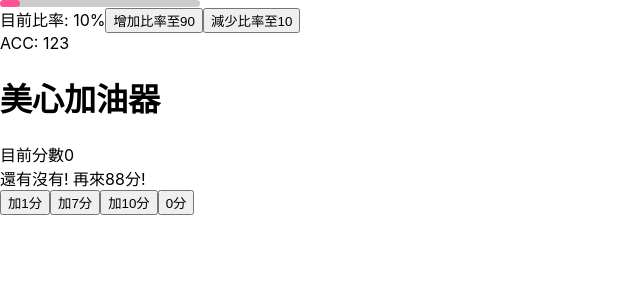
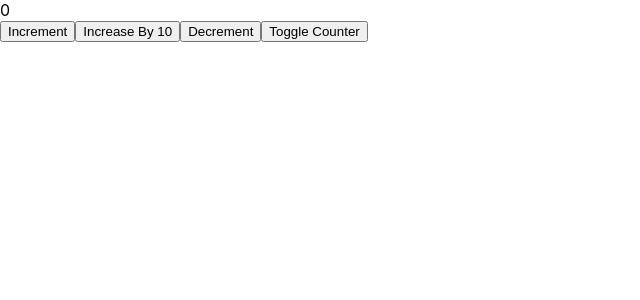
Before and after one commit to AndrewYEEE/ReactDemo, a React (Create React App) app: page / in a window 1280 px wide. Shown: the top 300 px of the page, without its empty margins (0-640 px from the left). Built offline with nearby package versions, Linux system fonts and the light colour scheme.

Commit message:
20230207 Redux 與 Redux Toolkit練習

```diff
--- a/package.json
+++ b/package.json
@@ -3,6 +3,7 @@
   "version": "0.1.0",
   "private": true,
   "dependencies": {
+    "@reduxjs/toolkit": "^1.9.2",
     "@testing-library/jest-dom": "^5.16.5",
     "@testing-library/react": "^13.4.0",
     "@testing-library/user-event": "^13.5.0",
--- /dev/null
+++ b/src/functioncomponent/Counter.js
@@ -0,0 +1,33 @@
+import { useDispatch, useSelector} from "react-redux";
+import { COUNTER_ACTION } from "../store/reduce";
+import { counterActions } from "../store/toolkit_reducer";
+
+const Counter=()=>{
+    //使用原始Redux
+    // const show = useSelector((state)=>{ return state.showCounter});
+    // const counter = useSelector((state)=>{return state.counter});
+
+    //使用Redux-Toolkit
+    const show = useSelector((state)=>{ return state.counter.showCounter});
+    const counter = useSelector((state)=>{return state.counter.counter});
+    const dispatch = useDispatch();
+
+    return (
+        <div>
+            { show && <div>{counter}</div>}
+            {/*  使用原始Redux
+            <button onClick={()=>{dispatch({type:COUNTER_ACTION.INCREMENT})}}>Increment</button>
+            <button onClick={()=>{dispatch({type:COUNTER_ACTION.INCREASE,amount:10})}}>Increase By 10</button>
+            <button onClick={()=>{dispatch({type:COUNTER_ACTION.DECREMENT})}}>Decrement</button>
+            <button onClick={()=>{dispatch({type:COUNTER_ACTION.TOGGLE})}}>Toggle Counter</button>
+            */}
+            {/* {//使用Redux-Toolkit} */}
+            <button onClick={()=>{dispatch(counterActions.increment())}}>Increment</button>
+            <button onClick={()=>{dispatch(counterActions.increase(10))}}>Increase By 10</button>
+            <button onClick={()=>{dispatch(counterActions.decrement())}}>Decrement</button>
+            <button onClick={()=>{dispatch(counterActions.toggleCounter())}}>Toggle Counter</button>
+        </div>
+    )
+}
+
+export default Counter;
--- a/src/index.js
+++ b/src/index.js
@@ -21,6 +21,10 @@ import MyApp3 from './functioncomponent/MyApp3';
 import MyApp4 from './functioncomponent/MyApp4';
 import {Provider, useDispatch} from 'react-redux';
 import Store from './model/store';
+import Counter from './functioncomponent/Counter';
+import CounterStore from './store/store';
+import ToolKitStore from './store/toolkit_store';
+
 const printMessage=()=>{
   document.getElementById('show-area').innerHTML="我被按到了";
 }
@@ -45,8 +49,9 @@ root.render(
     <PracticeApp2/>
     <MyApp3/> */}
     {/* <MyApp4></MyApp4> */}
-    <Provider store={Store}>
-      <PracticeApp1/>
+    <Provider store={ToolKitStore}>
+      {/* <PracticeApp1/> */}
+      <Counter></Counter>
     </Provider>
   </React.StrictMode>
 );
--- /dev/null
+++ b/src/store/reduce.js
@@ -0,0 +1,34 @@
+const initialState = {
+    counter: 0,
+    showCounter: true,
+}
+
+const COUNTER_ACTION = {
+    INCREMENT:"INCREMENT",
+    INCREASE: "INCREASE",
+    DECREMENT:"DECREMENT",
+    TOGGLE:"TOGGLE",
+}
+
+
+const counterReducer = (state=initialState,action)=>{
+    const stateNext = Object.assign({},state);
+    switch (action.type){
+        case COUNTER_ACTION.INCREMENT:
+            stateNext.counter = stateNext.counter+1;
+            return stateNext
+        case COUNTER_ACTION.INCREASE:
+            stateNext.counter = stateNext.counter+action.amount;
+            return stateNext
+        case COUNTER_ACTION.DECREMENT:
+            stateNext.counter = stateNext.counter-1;
+            return stateNext
+        case COUNTER_ACTION.TOGGLE:
+            stateNext.showCounter = !stateNext.showCounter;
+            return stateNext
+        default:
+            return state
+    }
+};
+
+export {counterReducer, COUNTER_ACTION}
--- /dev/null
+++ b/src/store/store.js
@@ -0,0 +1,5 @@
+import { createStore } from "redux";
+import { counterReducer } from "./reduce";
+
+const CounterStore = createStore(counterReducer);
+export default CounterStore;
--- /dev/null
+++ b/src/store/toolkit_reducer.js
@@ -0,0 +1,54 @@
+import { createSlice, createAction, createReducer } from '@reduxjs/toolkit';
+
+//==============使用Action與Reducer==========//
+
+const initLoginInfo = {
+    account: '123',
+    password: '456',
+}
+
+//建立Action
+const LOGIN_SET_ACCOUNT = createAction("login/set/account");
+const LOGIN_SET_PASSWORD = createAction("login/set/password");
+
+const LoginReducer = createReducer(initLoginInfo,(builder)=>{
+    builder
+    .addCase(LOGIN_SET_ACCOUNT,(state,action)=>{
+        state.account = action.payload; //直接叫payload的原因是因為會直接使用Action Creater做更改 ex: LOGIN_SET_ACCOUNT("123")
+    })
+    .addCase(LOGIN_SET_PASSWORD,(state,action)=>{
+        state.password = action.payload; //直接叫payload的原因是因為會直接使用Action Creater做更改 ex: LOGIN_SET_PASSWORD("123")
+    });
+});
+
+
+//==============使用createSlice==============//
+const initialState = {
+    counter: 0,
+    showCounter: true,
+};
+
+
+const counterSlice = createSlice({
+    name: "counter",
+    initialState,
+    reducers: {
+        increment(state){
+            state.counter++;
+        },
+        decrement(state){
+            state.counter--;
+        },
+        increase(state, action){
+            state.counter = state.counter+ action.payload; //直接叫payload的原因是因為會直接使用Action Creater做更改 ex: increase(10)
+        },
+        toggleCounter(state){
+            state.showCounter = !state.showCounter;
+        }
+    }
+});
+
+export const counterActions = counterSlice.actions;
+export const counterReducer = counterSlice.reducer;
+export const loginReducer = LoginReducer;
+export const loginActions = {LOGIN_SET_ACCOUNT, LOGIN_SET_PASSWORD};
--- /dev/null
+++ b/src/store/toolkit_store.js
@@ -0,0 +1,14 @@
+import { configureStore } from "@reduxjs/toolkit";
+import { counterReducer } from "./toolkit_reducer";
+import { loginReducer } from "./toolkit_reducer";
+
+const reducer = {
+    login: loginReducer,
+    counter: counterReducer,
+  }
+
+const ToolKitStore = configureStore({
+    reducer
+});
+
+export default ToolKitStore;
```
Also changed, not shown: 1 other file (tests, documents, lock files or other folders).
